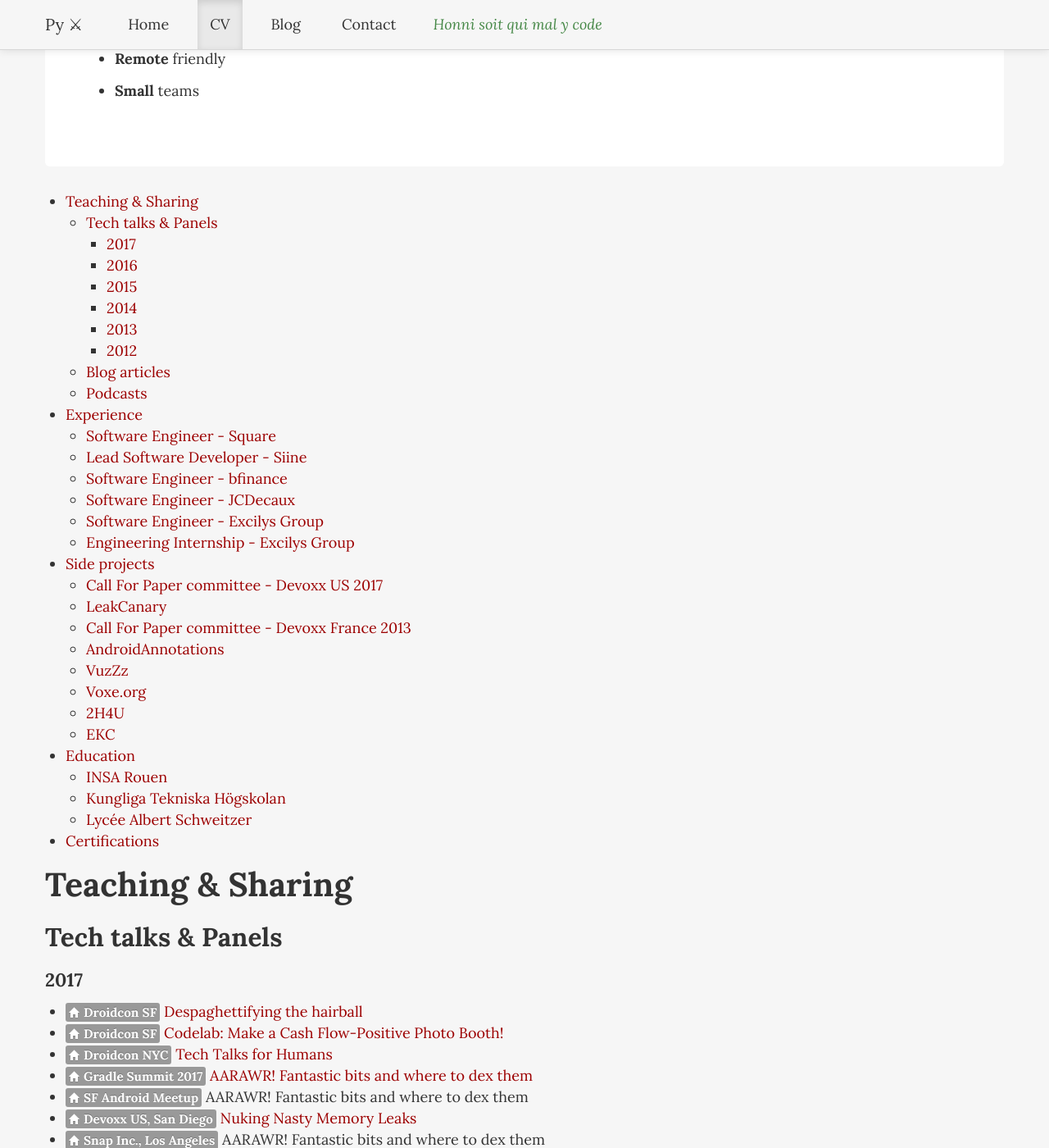
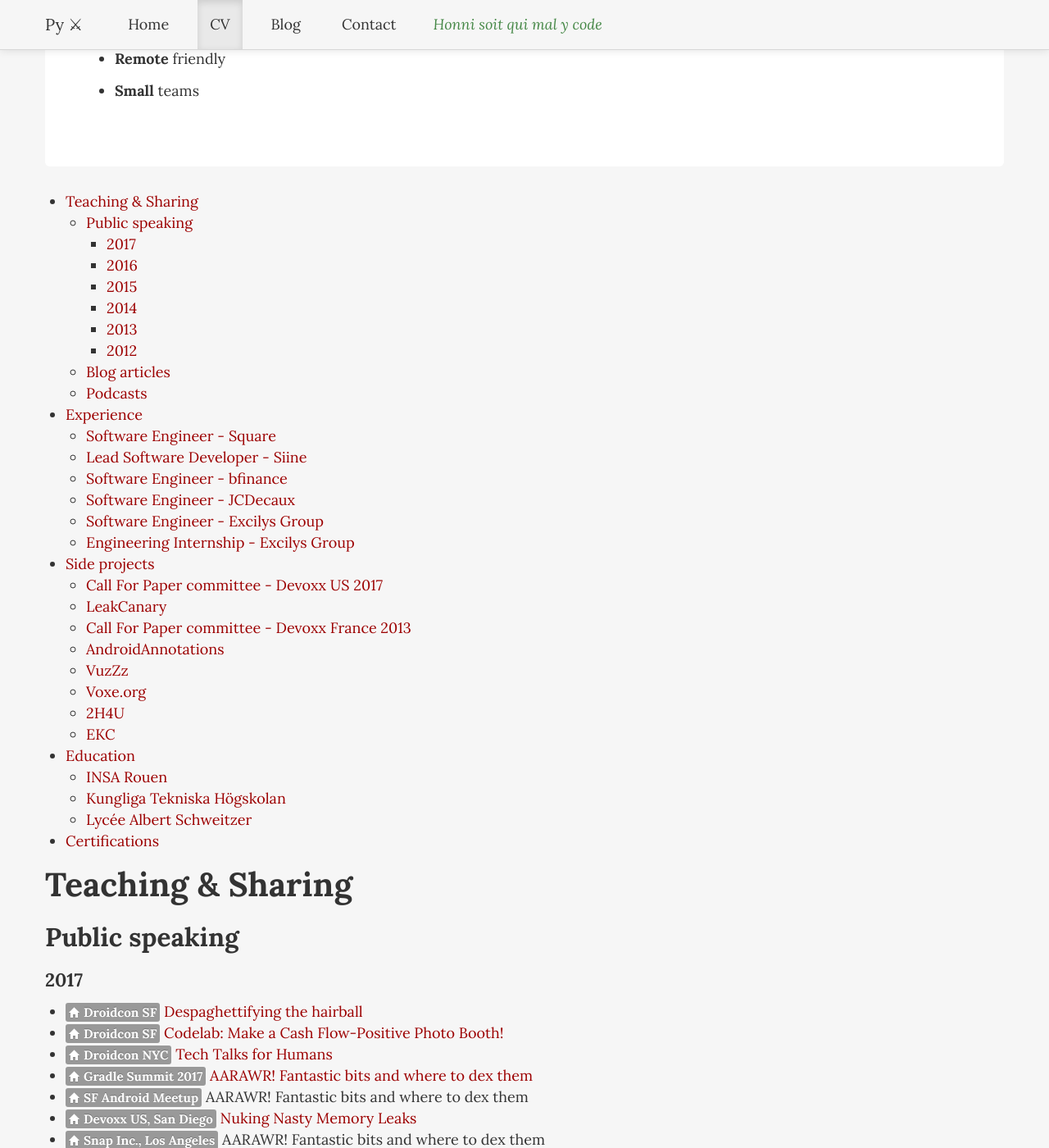
Before and after one commit to pyricau/pyricau.github.com, a Jekyll site: the page built from cv.markdown, in a window 1280 px wide and 1400 px high, scrolled down 252 px. Shown: the whole window at 82% size. Built offline with Jekyll 4.4.1, drawn with Linux system fonts in a browser that asks for light colours.

Commit message:
Update cv.markdown

```diff
--- a/cv.markdown
+++ b/cv.markdown
@@ -21,7 +21,7 @@
 
 ## Teaching & Sharing
 
-### Tech talks & Panels
+### Public speaking
 
 #### 2017
 * {% include home.html text="Droidcon SF" %} [Despaghettifying the hairball](https://droidcon-server.herokuapp.com/showSession/111605)
```
